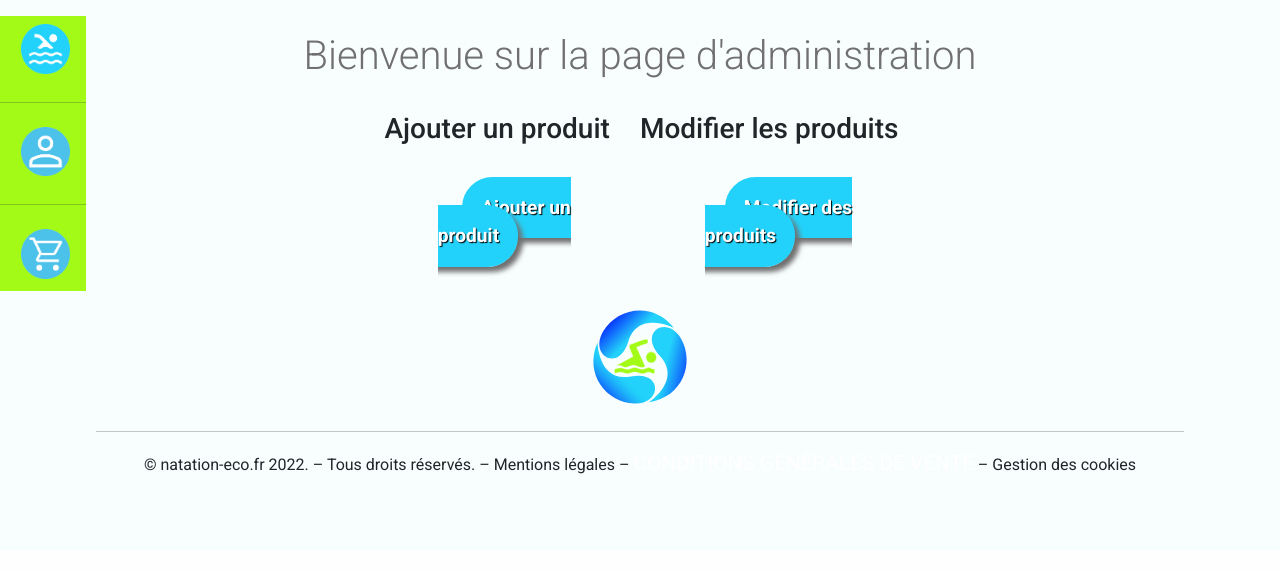
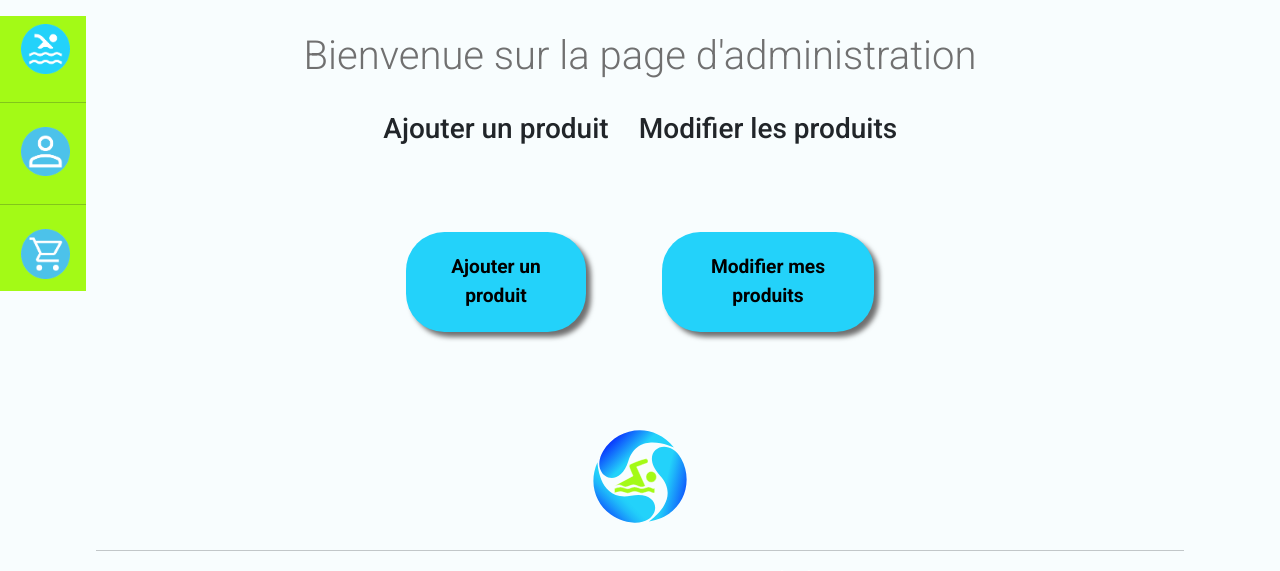
Before and after one commit to Skywon01/natation-eco, a Symfony app: template templates/admin/admin.html.twig in a window 1280 px wide. Shown: the part 250-821 px from the top of the page. Before the commit the page ends 724 px from the top, so only its background shows below. Run offline with Twig, Linux system fonts and the light colour scheme; the template is opened without the code that fills it, so the values that code supplies are empty; some libraries are stand-ins or nearby versions; some web fonts are replaced.

Commit message:
corrections html

```diff
--- a/public/js/script.js
+++ b/public/js/script.js
@@ -1,12 +1,11 @@
 console.log("Hello World!");
 
-/* When the user clicks on the button,
-toggle between hiding and showing the dropdown content */
+/* Au clic sur le bouton on change la classe */
 function myFunction() {
     document.getElementById("myDropdown").classList.toggle("show");
   }
 
-  // Close the dropdown menu if the user clicks outside of it
+  // Au clic hors de la zone, le menu disparait
   window.onclick= function(event) {
     if (!event.target.matches('.dropbtn')) {
       var dropdowns = document.getElementsByClassName("dropdown-content");
--- a/src/Entity/User.php
+++ b/src/Entity/User.php
@@ -79,7 +79,7 @@ class User implements UserInterface, PasswordAuthenticatedUserInterface
     public function getRoles(): array
     {
         $roles = $this->roles;
-        // guarantee every user at least has ROLE_USER
+        // Un utilisateur aura au minimum le ROLE_USER
         $roles[] = 'ROLE_USER';
 
         return array_unique($roles);
--- a/src/Form/ResetPasswordRequestFormType.php
+++ b/src/Form/ResetPasswordRequestFormType.php
@@ -19,7 +19,7 @@ class ResetPasswordRequestFormType extends AbstractType
                 'attr' => ['autocomplete' => 'email', 'placeholder' => 'Email'],
                 'constraints' => [
                     new NotBlank([
-                        'message' => 'Please enter your email',
+                        'message' => 'Veuillez entrer vote email',
                     ]),
                 ],
             ])
--- a/templates/admin/admin.html.twig
+++ b/templates/admin/admin.html.twig
@@ -11,11 +11,11 @@
 <section class="m-auto mb-5 w-50">
 <article class="m-auto">
 <h3 class="m-auto mb-5">Ajouter un produit</h3>
-<a href="{{ path('app_products_add') }}" id="command" style="text-transform: none;">Ajouter un produit</a>
+<button onclick="window.location.href = '{{ path('app_products_add') }}';" id="command" style="text-transform: none;">Ajouter un produit</button>
 </article>
 <article class="m-auto">
 <h3 class="m-auto mb-5">Modifier les produits</h3>
-<a href="{{ path('products_show_all') }}" id="command" style="text-transform: none;">Modifier des produits</a>
+<button onclick="window.location.href = '{{ path('products_show_all') }}';" id="command" style="text-transform: none;">Modifier mes produits</button>
 </article>
 </section>
 
```
